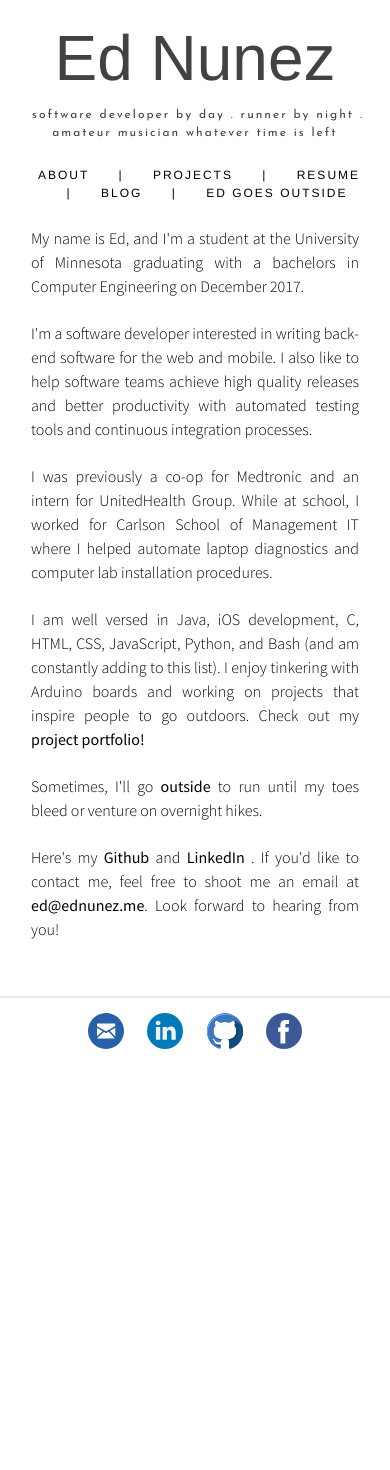
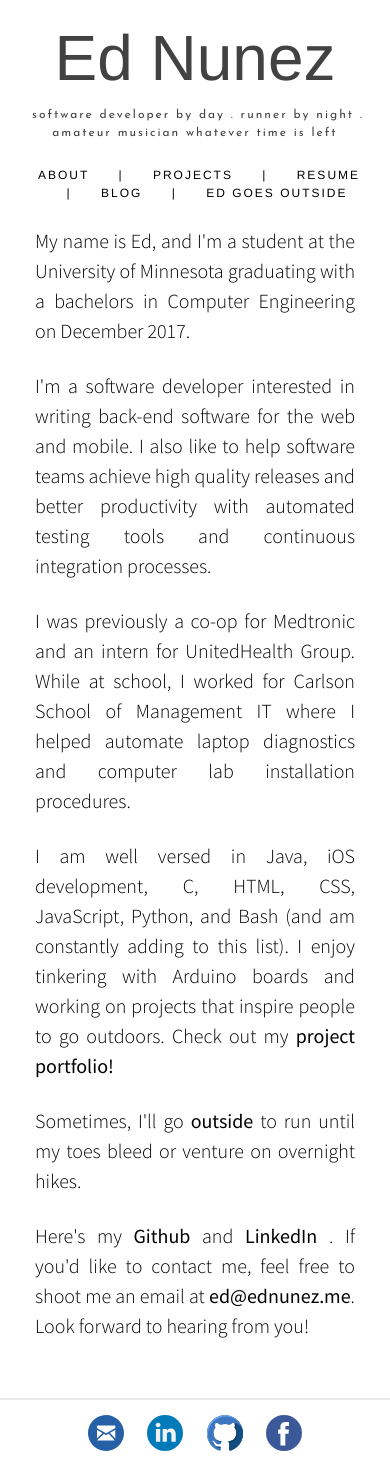
Before and after one commit to ednunezg/ednunezg.github.io, a Jekyll site: the page built from index.html, in a window 390 px wide. Built offline with Jekyll 4.4.1, drawn with Linux system fonts in a browser that asks for light colours; nearby versions of some CDN libraries; the list of posts is cut into pages by our own code; before the commit the page ends 1068 px from its top, so only the background shows below that.

Commit message:
Increased font size for mobile

```diff
--- a/css/style.scss
+++ b/css/style.scss
@@ -318,12 +318,6 @@ pre {
   padding-left: 1em;
   padding-right: 1em;
   font-size: 20px;
-  @include media-query($on-laptop) {
-    font-size: 18px;
-  }
-  @include media-query($on-palm) {
-    font-size: 16px;
-  }
 
   font-family: "Source Sans Pro";
   font-weight: 300;
```
Also changed, not shown: 2 other files.
